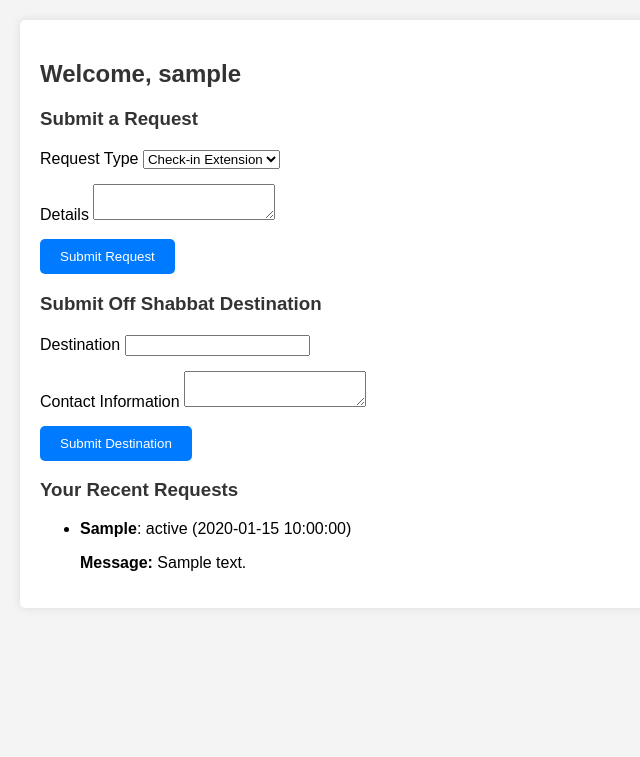
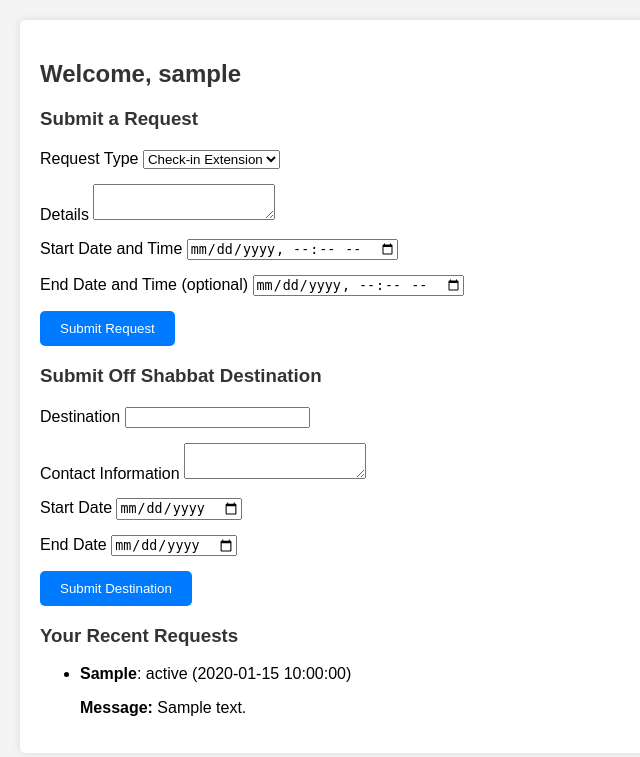
Before and after one commit to benzatman/TTLoggingApplication, a Flask app: page /dashboard in a window 1280 px wide. Shown: the part 18-775 px from the top of the page, without its empty margins (0-640 px from the left). Run offline with Flask 3, Linux system fonts and the light colour scheme; a user stored in the database is signed in; tables that the repository leaves empty hold one stand-in row (values such as "Sample post").

Commit message:
adding date and time to requests

```diff
--- a/app/models.py
+++ b/app/models.py
@@ -18,10 +18,13 @@ class Request(db.Model):
     request_type = db.Column(db.String(20), nullable=False)
     status = db.Column(db.String(20), default='pending')
     details = db.Column(db.Text)
+    start_date = db.Column(db.DateTime, nullable=False)  # Updated field to include time
+    end_date = db.Column(db.DateTime, nullable=True)     # Updated field to include time
     submission_time = db.Column(db.DateTime, default=db.func.now())
     decision_time = db.Column(db.DateTime)
     decision_message = db.Column(db.Text)
     counselor_id = db.Column(db.Integer, db.ForeignKey('user.id'))
+
 
 
 class AbsenceLog(db.Model):
--- a/app/routes.py
+++ b/app/routes.py
@@ -100,20 +100,27 @@ def dashboard():
 def submit_request():
     form = RequestForm()
     if form.validate_on_submit():
+        start_date = datetime.strptime(request.form['start_date'], '%Y-%m-%dT%H:%M')
+        end_date = request.form.get('end_date')
+        end_date = datetime.strptime(end_date, '%Y-%m-%dT%H:%M') if end_date else None
+
         new_request = Request(
             student_id=current_user.id,
             request_type=form.request_type.data,
-            details=form.details.data
+            details=form.details.data,
+            start_date=start_date,
+            end_date=end_date
         )
         db.session.add(new_request)
         db.session.commit()
 
         # Send WhatsApp message to directors and counselors
-        message = f'You have a new request from {current_user.username}.'
+        message = f'You have a new request from {current_user.username} starting at {start_date}.'
         send_whatsapp_message_to_roles([2, 3], message)
 
         flash('Request submitted successfully.', 'success')
     return redirect(url_for('dashboard'))
+
 
 
 @app.route('/approve_request/<int:request_id>', methods=['POST'])
@@ -367,19 +374,27 @@ def approve_shabbat_submission(submission_id):
     flash(f'Shabbat submission {action} successfully.', 'success')
     return redirect(url_for('dashboard'))
 
-
 @app.route('/submit_shabbat', methods=['POST'])
 @login_required
 def submit_shabbat():
     form = OffShabbatDestinationForm()
     if form.validate_on_submit():
-        shabbat_submission = ShabbatSubmission(
+        start_date = datetime.strptime(request.form['start_date'], '%Y-%m-%d')
+        end_date = datetime.strptime(request.form['end_date'], '%Y-%m-%d')
+
+        new_submission = ShabbatSubmission(
             student_id=current_user.id,
             destination=form.destination.data,
-            reason=form.reason.data
+            contact_info=form.contact_info.data,
+            start_date=start_date,
+            end_date=end_date
         )
-        db.session.add(shabbat_submission)
+        db.session.add(new_submission)
         db.session.commit()
 
-        flash('Shabbat destination submitted successfully.', 'success')
+        # Notify directors and counselors
+        message = f'{current_user.username} submitted a new Shabbat destination.'
+        send_whatsapp_message_to_roles([2, 3], message)
+
+        flash('Shabbat submission sent successfully.', 'success')
     return redirect(url_for('dashboard'))
--- a/app/templates/student_dashboard.html
+++ b/app/templates/student_dashboard.html
@@ -18,9 +18,18 @@
             {{ request_form.details(class="form-control") }}
         </div>
         <div class="form-group">
+            <label for="start_date">Start Date and Time</label>
+            <input type="datetime-local" id="start_date" name="start_date" class="form-control" required>
+        </div>
+        <div class="form-group">
+            <label for="end_date">End Date and Time (optional)</label>
+            <input type="datetime-local" id="end_date" name="end_date" class="form-control">
+        </div>
+        <div class="form-group">
             {{ request_form.submit(class="btn btn-primary") }}
         </div>
     </form>
+
 
     <h3>Submit Off Shabbat Destination</h3>
     <form method="POST" action="{{ url_for('submit_shabbat') }}">
@@ -32,6 +41,14 @@
         <div class="form-group">
             {{ shabbat_form.contact_info.label }}
             {{ shabbat_form.contact_info(class="form-control") }}
+        </div>
+        <div class="form-group">
+            <label for="start_date">Start Date</label>
+            <input type="date" id="start_date" name="start_date" class="form-control" required>
+        </div>
+        <div class="form-group">
+            <label for="end_date">End Date</label>
+            <input type="date" id="end_date" name="end_date" class="form-control" required>
         </div>
         <div class="form-group">
             {{ shabbat_form.submit(class="btn btn-primary") }}
```
